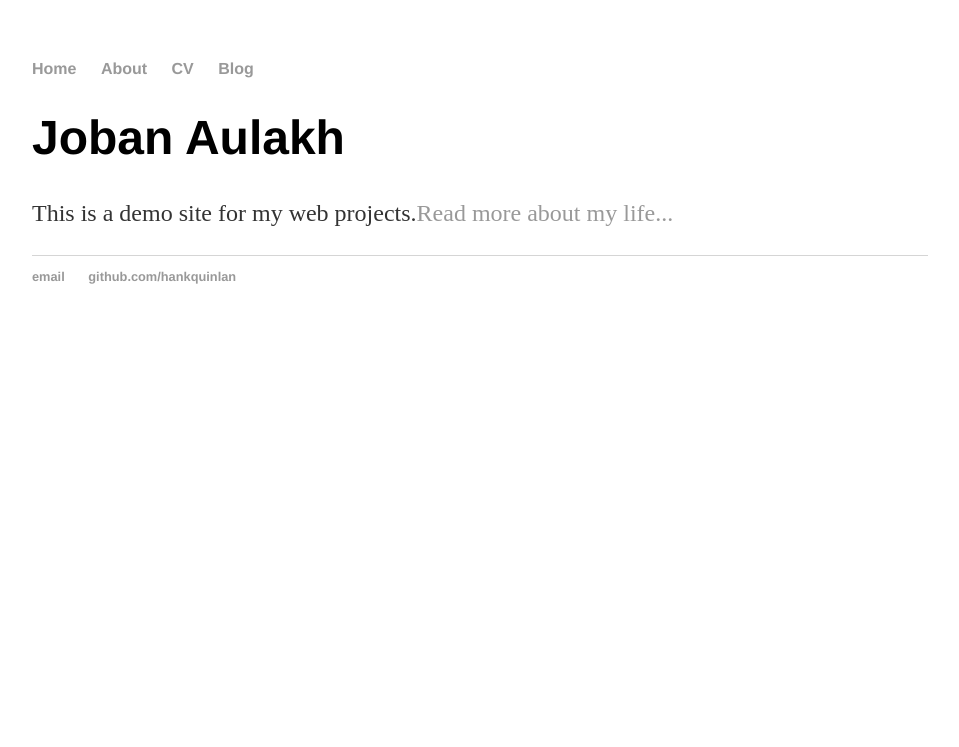
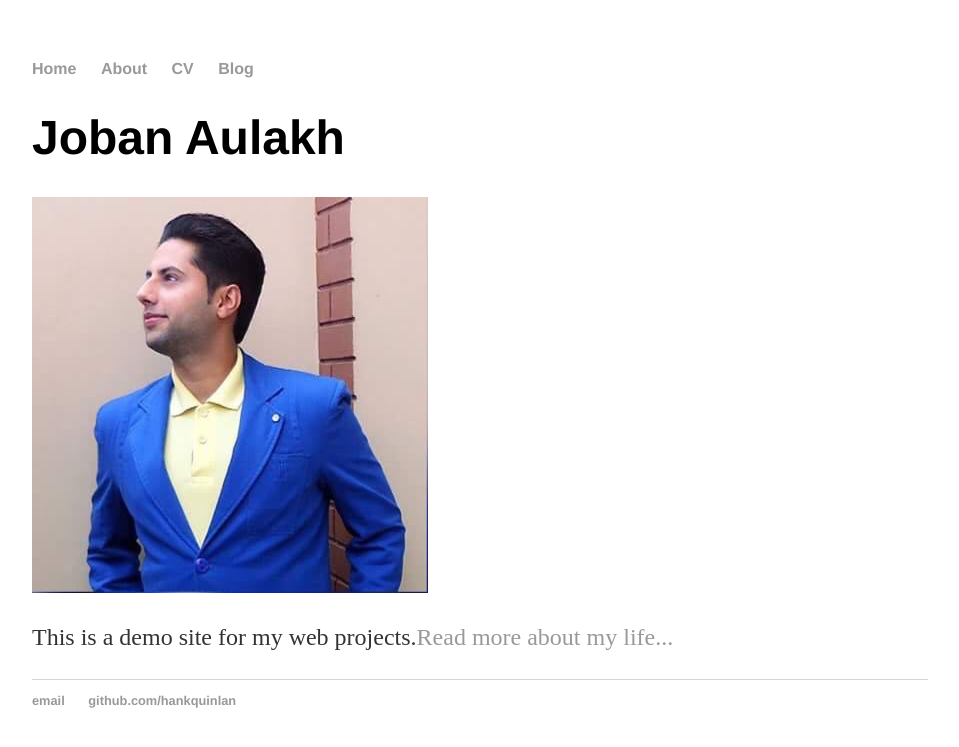
Before and after one commit to joe-bun/joe-bun.github.io, a Jekyll site: the page built from index.html, in a window 1280 px wide. Shown: the top 747 px of the page, without its empty margins (160-1119 px from the left). Built offline with Jekyll 4.4.1, drawn with Linux system fonts in a browser that asks for light colours.

Commit message:
Update index.html

```diff
--- a/index.html
+++ b/index.html
@@ -4,5 +4,6 @@ title: Joban Aulakh
 ---
 <div class="blurb">
 	<h1>Joban Aulakh</h1>
+	<img src="pp.jpg">
 	<p>This is a demo site for my web projects.<a href="/about">Read more about my life...</a></p>
 </div><!-- /.blurb -->
```
